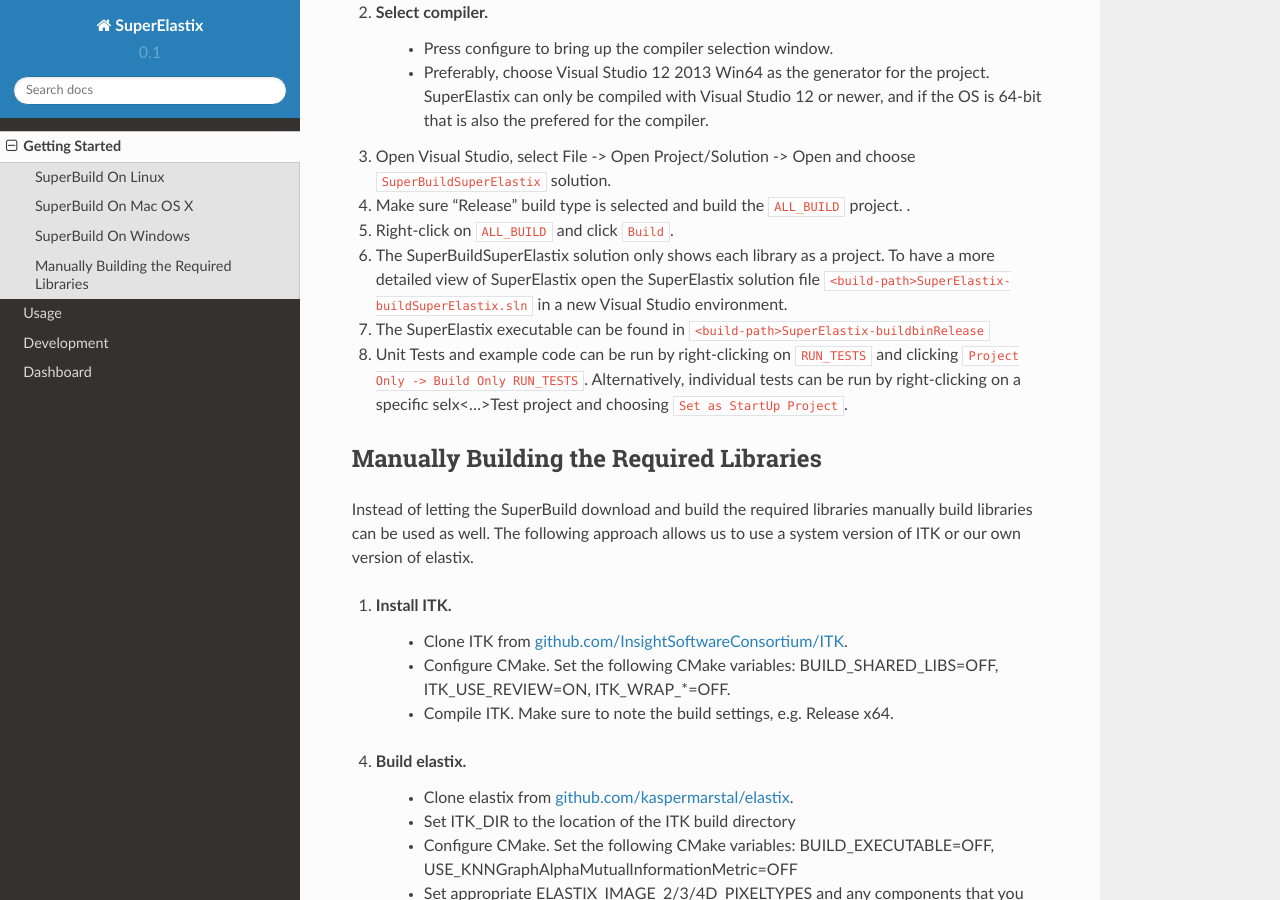
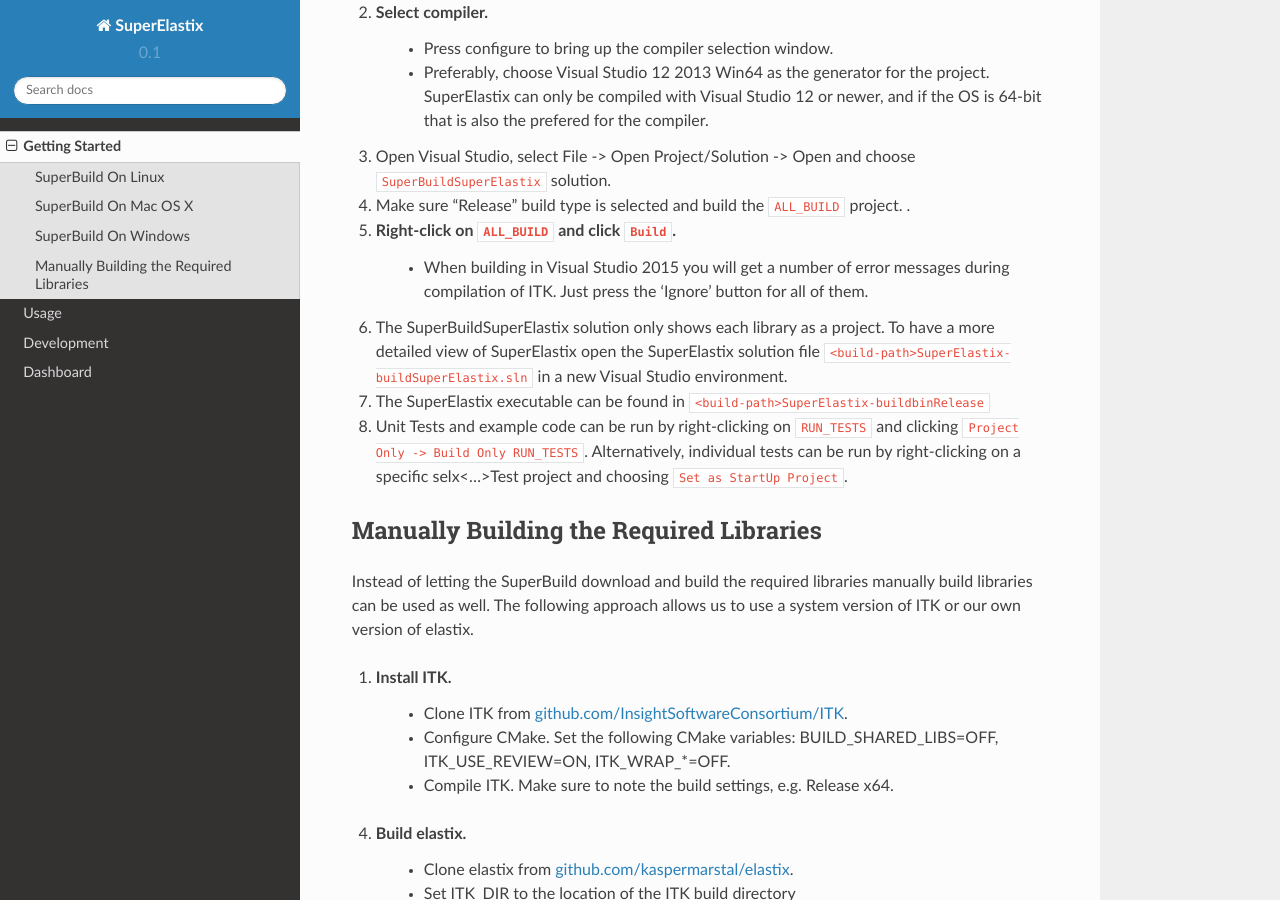
Before and after one commit to SuperElastix/SuperElastix-Documentation, a Sphinx documentation site: the page built from source/GettingStarted.rst, in a window 1280 px wide and 900 px high, scrolled down 1378 px. Built offline with Sphinx 7.4.7 and the Read the Docs theme 2.0.0, drawn with Linux system fonts in a browser that asks for light colours.

Commit message:
Update GettingStarted.rst

```diff
--- a/source/GettingStarted.rst
+++ b/source/GettingStarted.rst
@@ -61,6 +61,7 @@
 4. Make sure "Release" build type is selected and build the :code:`ALL_BUILD` project. .
 
 5. Right-click on :code:`ALL_BUILD` and click :code:`Build`.
+    - When building in Visual Studio 2015 you will get a number of error messages during compilation of ITK. Just press the 'Ignore' button for all of them.
 
 6. The SuperBuildSuperElastix solution only shows each library as a project. To have a more detailed view of SuperElastix open the SuperElastix solution file  :code:`<build-path>\SuperElastix-build\SuperElastix.sln` in a new Visual Studio environment.
 
```
